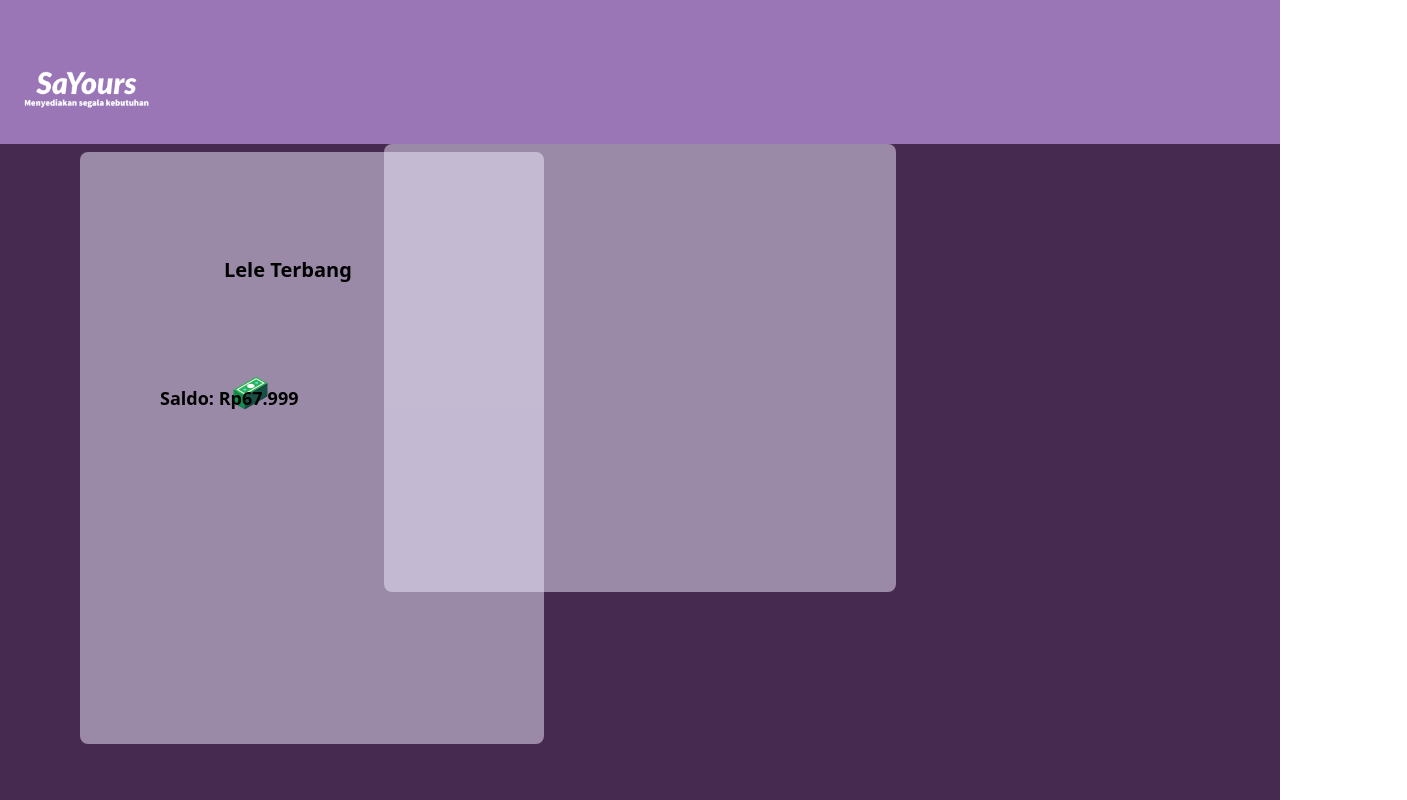
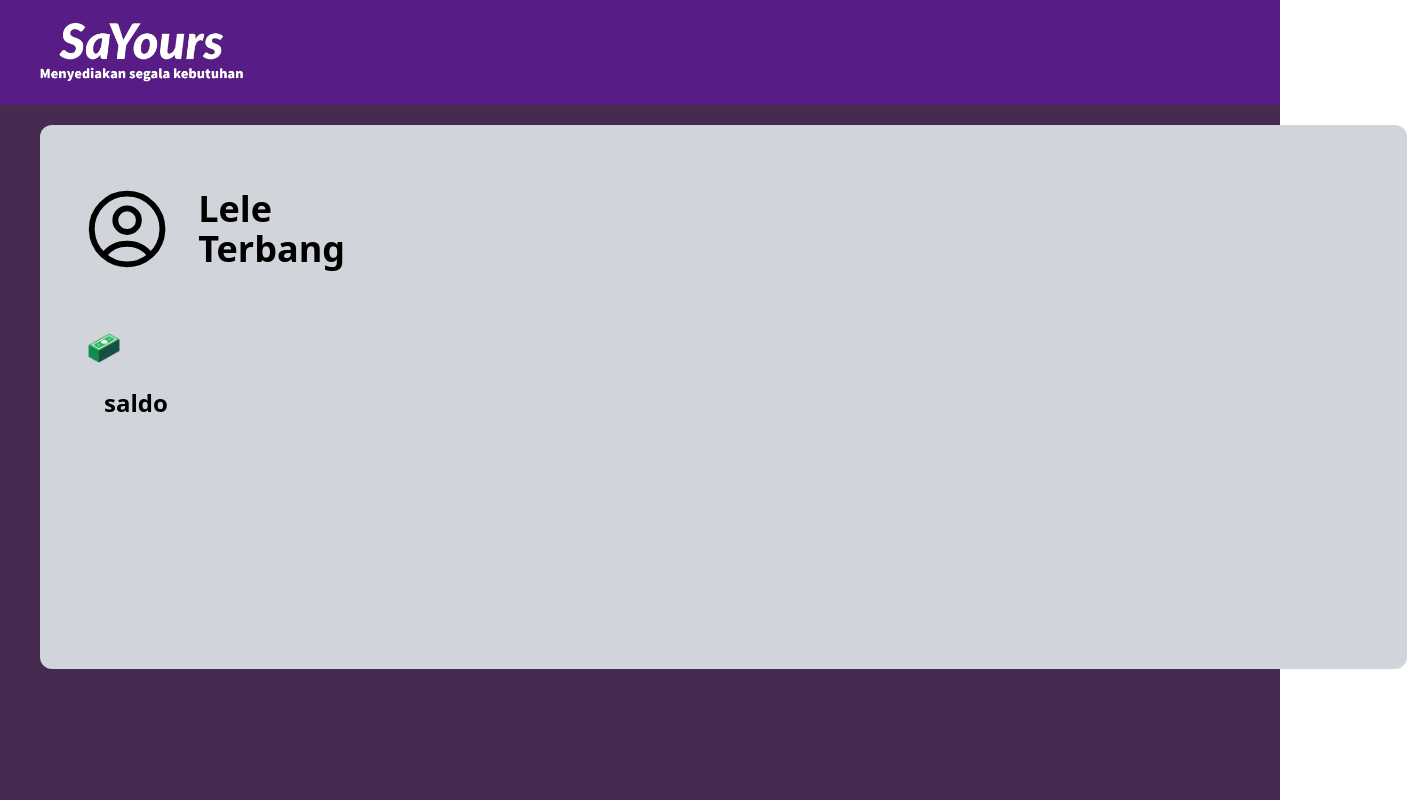
Before and after one commit to rizkyfirds/sayours, a React (Create React App) app: page /editprofile in a window 1280 px wide. Shown: the top 800 px of the page, 1407 px wide, since content can reach past the window. Built offline with nearby package versions, Linux system fonts and the light colour scheme.

Commit message:
hai pentol

```diff
--- a/src/pages/EditProfile.js
+++ b/src/pages/EditProfile.js
@@ -1,31 +1,44 @@
 import React from 'react'
-import logo from '../aset/SaYours-1 (1).png'
+import logo from '../aset/sayoursputih.png'
 import duit from '../aset/saldo.png'
 
-function EditProfile() {
+export default function EditProfile() {
   return (
     <div>
-      <div className='flex h-screen'>
-        <div className='h-1/4 w-full bg-purple-900/60'>
-          <div className='logo h-36 w-44'>
-          <img src={logo} alt="" />
+      <div className='flex bg-purple-900 py-2'>
+        <div>
+          <img src={logo} className='w-72' alt="" />
         </div>
-        <div className='h-screen w-full px-96 bg-primary'>
-          <div className=' fixed top-280 left-20 bottom-14 px-36 py-56 bg-violet-100/50 rounded-lg'>
-            <p className='fixed top-64 m-auto text-xl font-bold font-Montserrat'>Lele Terbang</p>
-            <div className='duit h-36 w-44'>
-            <img src={duit} alt="" />
+      </div>
+      <div className='flex bg-primary h-screen'>
+        <div className="grid grid-cols-3 gap-5 mt-5 px-10">
+          <div className='w-[28rem] h-[34rem] bg-gray-300 rounded-xl bg-cover bg-center relative'>
+            <div className='flex items-center m-10'>
+              <svg xmlns="http://www.w3.org/2000/svg" fill="none" viewBox="0 0 24 24" stroke-width="1.5" stroke="currentColor" class="w-24 h-24">
+                <path stroke-linecap="round" stroke-linejoin="round" d="M17.982 18.725A7.488 7.488 0 0012 15.75a7.488 7.488 0 00-5.982 2.975m11.963 0a9 9 0 10-11.963 0m11.963 0A8.966 8.966 0 0112 21a8.966 8.966 0 01-5.982-2.275M15 9.75a3 3 0 11-6 0 3 3 0 016 0z" />
+              </svg>
+              <div className=' text-4xl font-Montserrat m-6 font-bold'>
+                Lele Terbang
+              </div>
             </div>
-            <p className='fixed top-96 left-40 m-auto text-lg font-bold font-Montserrat'>Saldo: Rp67.999</p>
+              <div className='grid grid-cols-3 gap-5 mt-4 px-10'>
+                <div>
+                  <div className='cols-3'>
+                    <img src={duit} className='w-12' alt="" />
+                  </div>
+                  <div className=' w-2/3 text-2xl font-Montserrat m-6 font-bold cols-end'>
+                    saldo
+                  </div>
+                </div>
+
+            </div>
           </div>
-          <div className='  py-56 bg-violet-100/50 rounded-lg'>
-
+          <div className='w-[60rem] h-[34rem] bg-gray-300 rounded-xl bg-cover bg-center relative'>
           </div>
         </div>
-        </div>
+
       </div>
     </div>
+
   )
 }
-
-export default EditProfile
```
